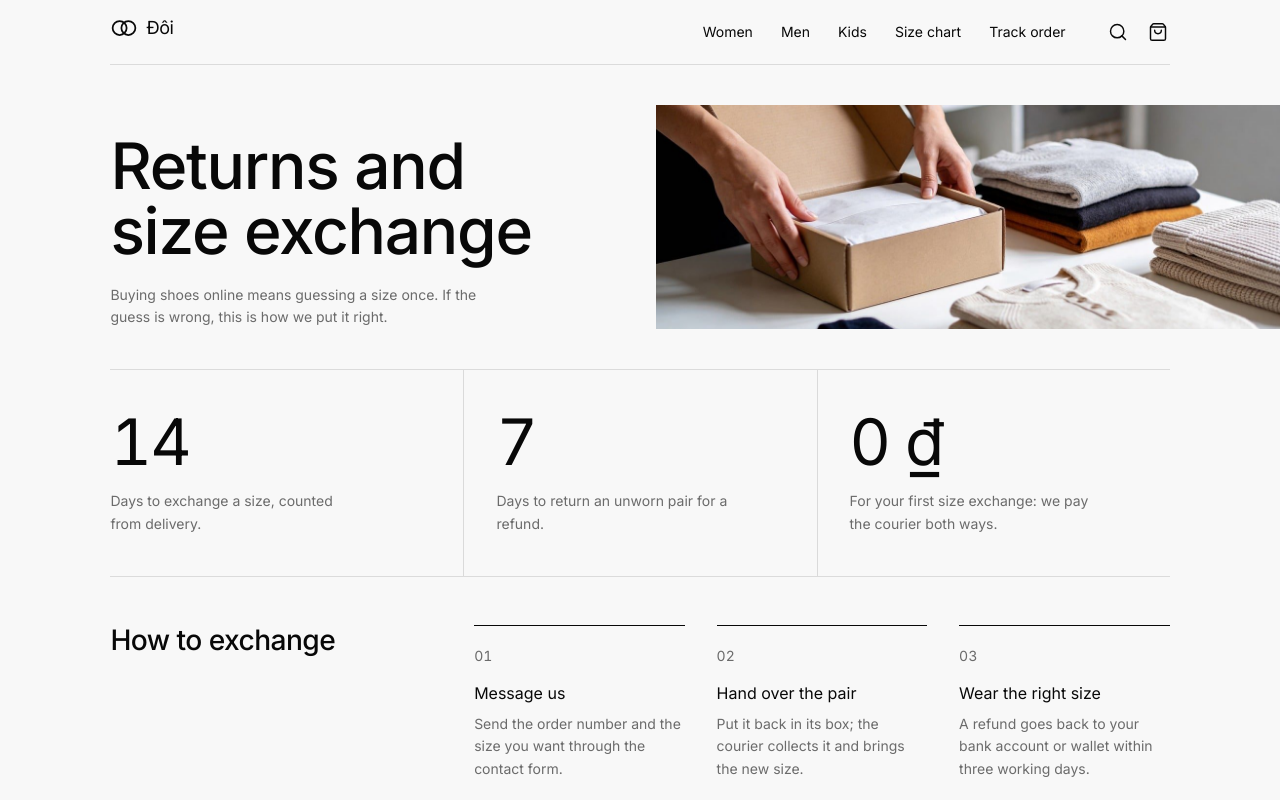
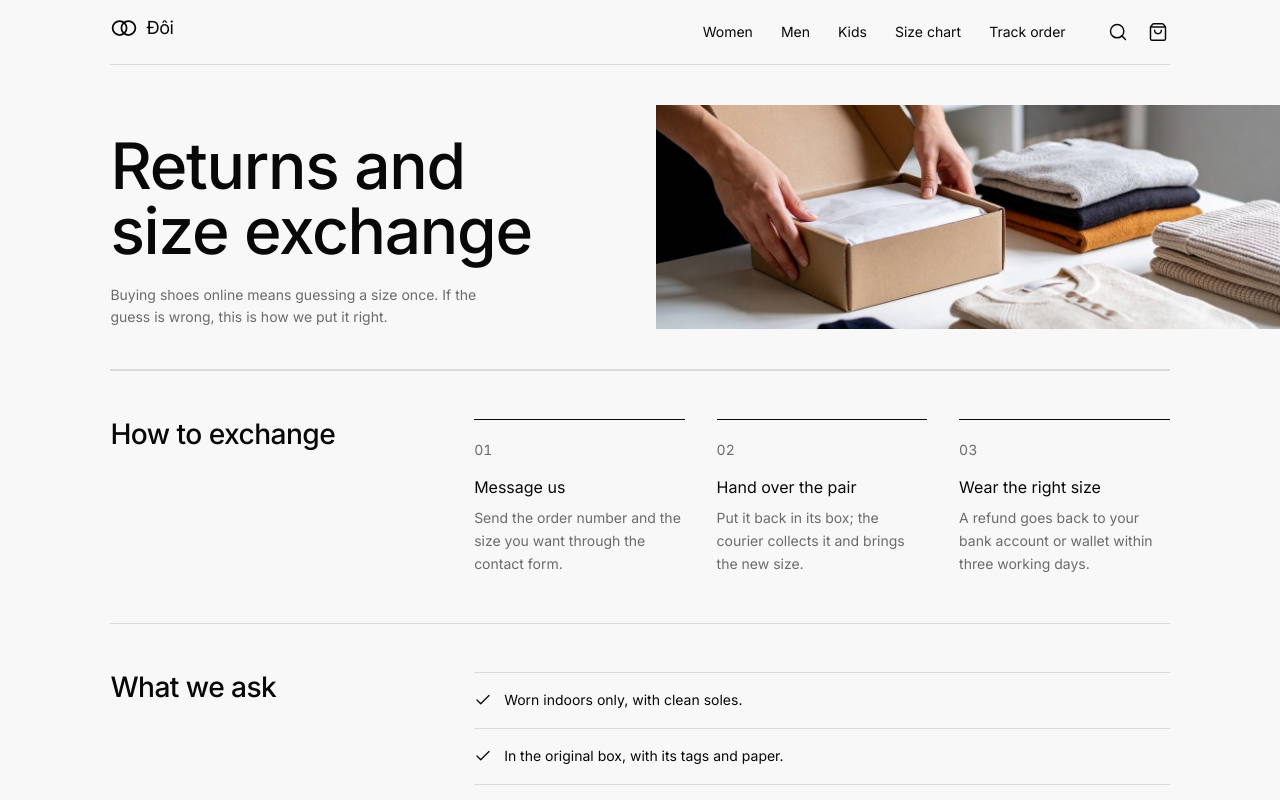
Before and after one commit to ThanhNV121097/project-007ec16a, a React (Vite) app in the folder code/frontend/: page /returns in a window 1280 px wide. Shown: the top 800 px of the page. Built offline with nearby package versions, Linux system fonts and the light colour scheme.

Commit message:
Returns copy: say no exchanges, remove invented return terms (code, data)

```diff
--- a/code/frontend/src/pages/Returns.tsx
+++ b/code/frontend/src/pages/Returns.tsx
@@ -1,8 +1,5 @@
 import { T, useContent, useList } from "../editable";
 import { usePageMeta } from "../seo";
-import { useRecord } from "../data";
-import { formatPrice } from "../lib/format";
-import { fill, type ShopTerms } from "../lib/shop";
 import HeadPicture from "../components/HeadPicture";
 import FaqRows from "../components/FaqRows";
 import Icon from "../components/Icon";
@@ -10,23 +7,17 @@ import OutlinePill from "../components/OutlinePill";
 import Rule from "../components/Rule";
 
 /**
- * RETURNS AND SIZE EXCHANGE: the promise set as three figures on a hairline
- * — days to exchange, days to return, what the first exchange costs — then
- * the three steps, the conditions, and the questions. Written for somebody
- * afraid the size will be wrong, which is most people buying shoes online.
+ * RETURN POLICY: exchanges are not accepted, said plainly. The owner gave no
+ * return window, shoe condition, return-shipping rule or refund terms, so
+ * none is stated here. Three words on a hairline, the steps, the short list
+ * and the questions; the contact route is where to ask or to report a wrong
+ * or damaged delivery.
  */
 export default function Returns() {
   usePageMeta("pages.returns.title", "pages.returns.description");
-  const terms = useRecord<ShopTerms>("shop", "shop").item;
-  const fig = useContent<Record<string, string>>("pages.returns.figures");
+  const figures = useList<{ big: string; line: string }>("pages.returns.figures");
   const steps = useList<{ title: string; text: string }>("pages.returns.steps");
   const rules = useList<{ text: string }>("pages.returns.rules");
-  const values = { n: terms?.exchange_days ?? "", refund: terms?.refund_days ?? "" };
-  const figures = [
-    { big: String(terms?.exchange_days ?? ""), line: fill(fig?.exchange ?? "", values) },
-    { big: String(terms?.refund_days ?? ""), line: fill(fig?.refund ?? "", values) },
-    { big: formatPrice(0), line: fill(fig?.free ?? "", values) },
-  ];
   return (
     <>
       <section className="grid gap-6 pb-10 pt-8 lg:grid-cols-12 lg:gap-8 lg:pt-10">
@@ -39,9 +30,9 @@ export default function Returns() {
       <Rule />
       <section className="grid border-b border-line sm:grid-cols-3">
         {figures.map((f, i) => (
-          <div key={i} className={`py-10 ${i > 0 ? "border-t border-line sm:border-l sm:border-t-0 sm:pl-8" : "sm:pr-8"}`}>
-            <p data-count={i < 2 ? "" : undefined} className="text-[length:var(--size-h1)] leading-none tabular-nums tracking-tight text-ink">{f.big}</p>
-            <p className="mt-4 max-w-[28ch] text-sm leading-relaxed text-ink-soft">{f.line}</p>
+          <div key={f.big} className={`py-10 ${i > 0 ? "border-t border-line sm:border-l sm:border-t-0 sm:pl-8" : "sm:pr-8"}`}>
+            <T k={`pages.returns.figures.${i}.big`} as="p" className="text-[length:var(--size-h1)] leading-none tracking-tight text-ink" />
+            <T k={`pages.returns.figures.${i}.line`} as="p" className="mt-4 max-w-[28ch] text-sm leading-relaxed text-ink-soft" />
           </div>
         ))}
       </section>
```
